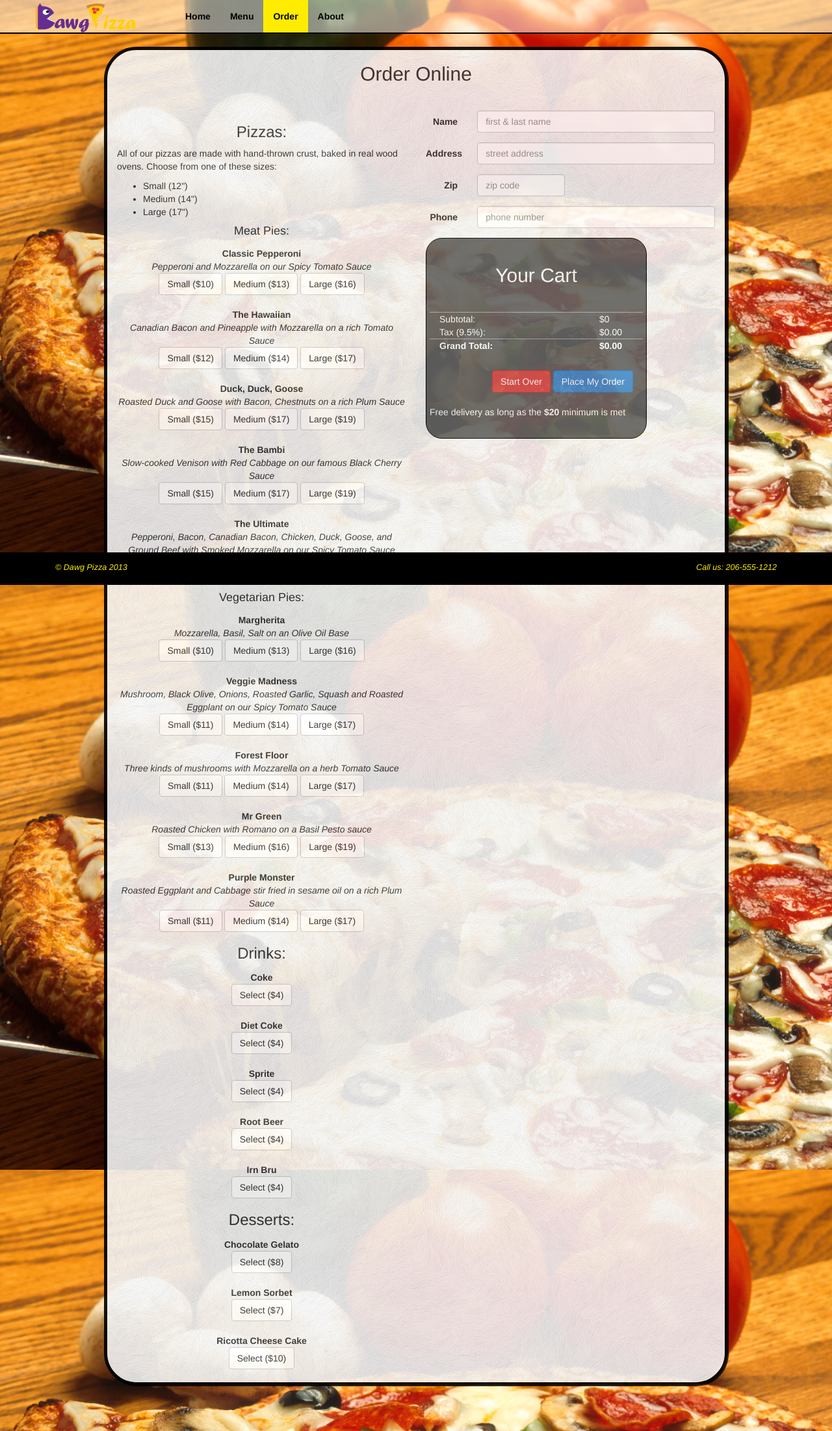
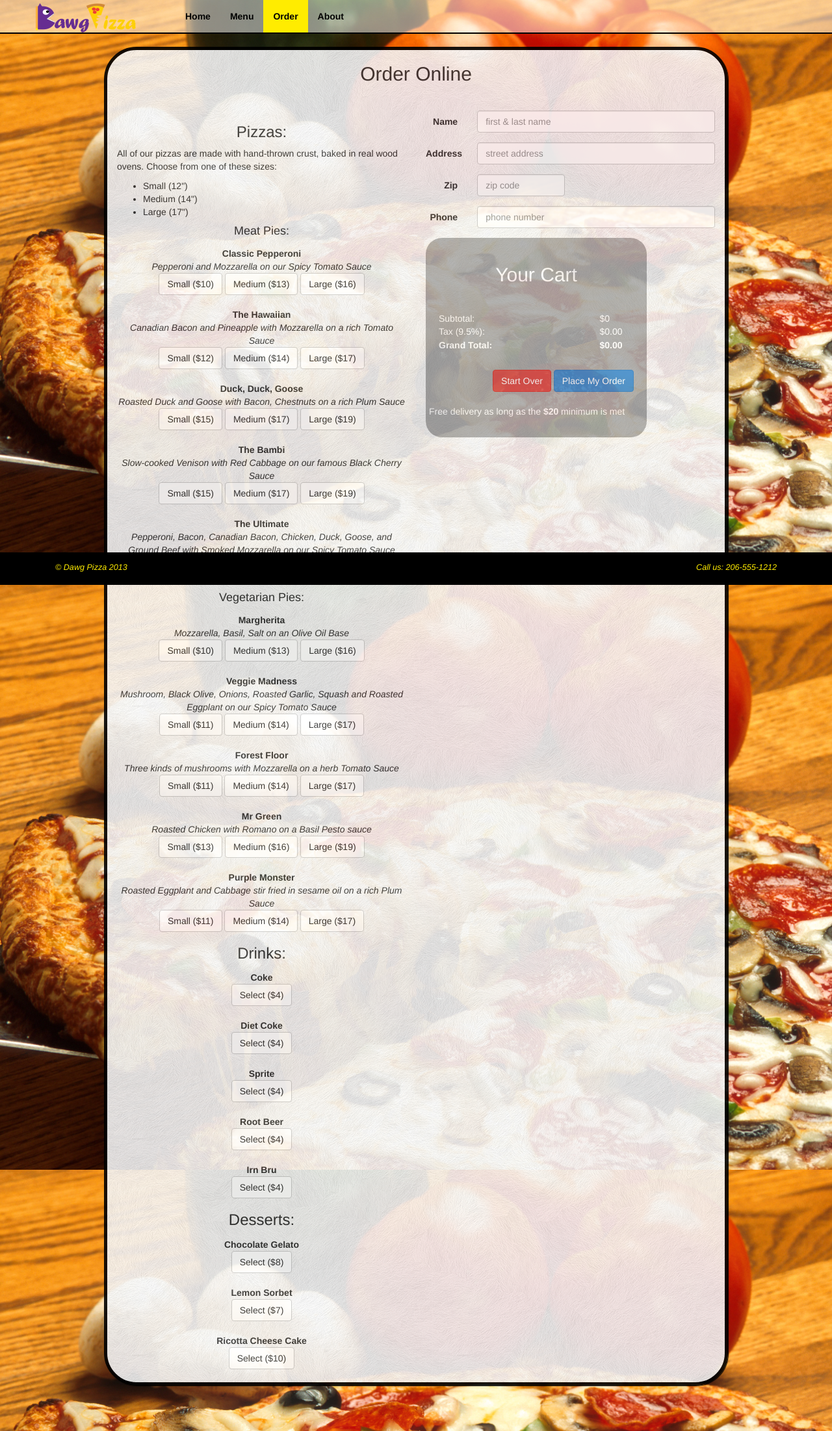
Before and after one commit to zcamara/hw4, a Jekyll site: the page order.html, which Jekyll copies as it is, in a window 1280 px wide. Shown: the whole page at 65% size. Built offline with Jekyll 4.4.1, drawn with Linux system fonts in a browser that asks for light colours; some web fonts are replaced; Markdown is read by kramdown in place of the engine named in the settings.

Commit message:
a few more last minute style tweaks. Fixed iPhone view.

```diff
--- a/css/styles.css
+++ b/css/styles.css
@@ -111,11 +111,10 @@
 }
 
 .cartbox {
-	border: 1px solid #000;
 	padding: 20px;
 	border-radius: 25px;
 	width: 340px;
-	background: rgba(97, 97, 97, 0.99);
+	background: rgba(97, 97, 97, .5);
 	color: #FFF;
 }
 
@@ -209,6 +208,10 @@
 		width: 99%;
 	}
 
+	.cartbox {
+		width: 100%;
+	}
+
 	#small {
 	width: 80%;
 }
--- a/js/order-generator.js
+++ b/js/order-generator.js
@@ -3,7 +3,10 @@
 //On load
 $(function(){
 	//Make cart follow scrolling
-	 $("#cartbox").sticky({topSpacing:50});
+	if (document.documentElement.clientWidth > 768 ) {
+    	$("#cartbox").sticky({topSpacing:50});
+	}
+
 	//Display pizza menu
 	renderPizza();
 	render("drink");
```
